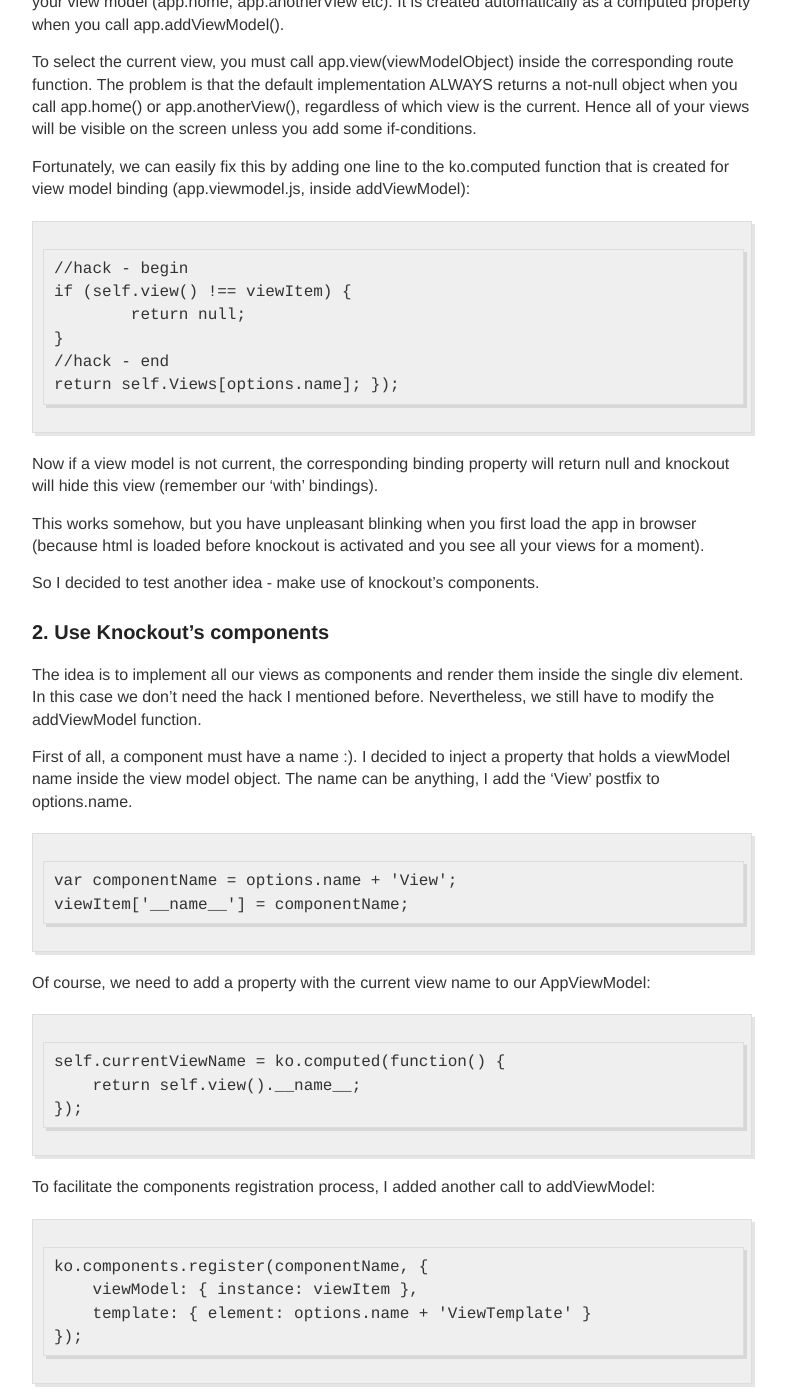
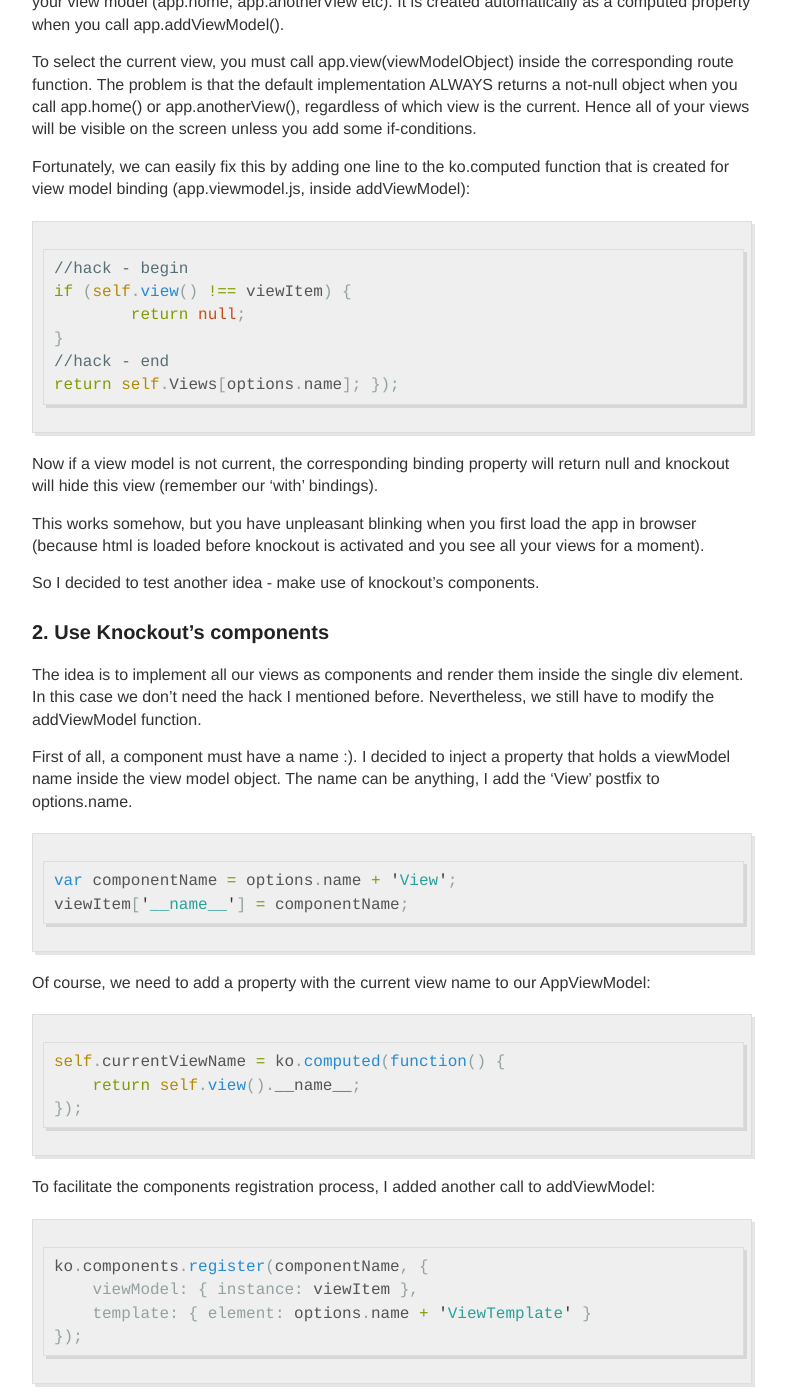
Before and after one commit to smax48/smax48.github.io, a Jekyll site: the page built from _posts/2015-5-13-How-To-Fix-Default-VS-SPA-Template-KnockoutJS.md, in a window 1280 px wide and 1400 px high, scrolled down 1074 px. Shown: the whole window, without its empty margins (248-1034 px from the left). Built offline with Jekyll 4.4.1, drawn with Linux system fonts in a browser that asks for light colours; Markdown is read by kramdown in place of the engine named in the settings; comment, search, counter and statistics services are not loaded; some of the changed text lies outside the part shown.

````diff
--- a/_posts/2015-5-13-How-To-Fix-Default-VS-SPA-Template-KnockoutJS.md
+++ b/_posts/2015-5-13-How-To-Fix-Default-VS-SPA-Template-KnockoutJS.md
@@ -39,7 +39,7 @@ The problem is that the default implementation ALWAYS returns a not-null object
 
 Fortunately, we can easily fix this by adding one line to the ko.computed function that is created for view model binding (app.viewmodel.js, inside addViewModel):
 
-```
+```javascript
 //hack - begin
 if (self.view() !== viewItem) {
 	return null;
@@ -62,14 +62,14 @@ Nevertheless, we still have to modify the addViewModel function.
 First of all, a component must have a name :). I decided to inject a property that holds a viewModel name inside the view model object.
 The name can be anything, I add the 'View' postfix to options.name.
 
-```
+```javascript
 var componentName = options.name + 'View';
 viewItem['__name__'] = componentName;
 ```
 
 Of course, we need to add a property with the current view name to our AppViewModel:
 
-```
+```javascript
 self.currentViewName = ko.computed(function() {
     return self.view().__name__;
 });
@@ -77,7 +77,7 @@ self.currentViewName = ko.computed(function() {
 
 To facilitate the components registration process, I added another call to addViewModel:
 
-```
+```javascript
 ko.components.register(componentName, {
     viewModel: { instance: viewItem },
     template: { element: options.name + 'ViewTemplate' }
@@ -108,7 +108,7 @@ The Index.cshtml will have code like this:
 
 And yes, I forgot to mention that you also need to create the "isLoading" property for AppViewModel:
 
-```
+```javascript
 self.isLoading = ko.computed(function () {
     return self.view() === self.Views.Loading;
 });
````
Also changed, not shown: _posts/2015-5-26-How-To-Async-Process-Items-Javascript-With-Delay.md (+1 -1 lines), _posts/2015-6-29-My-Favourite-Generics-Trick.md (+3 -3 lines), _posts/2015-7-1-The-Importance-Of-Being-Signed.md (+2 -2 lines).
